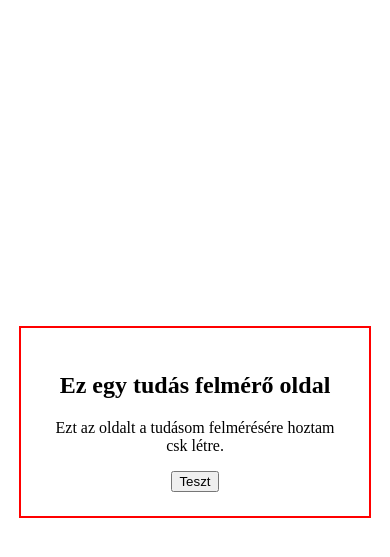
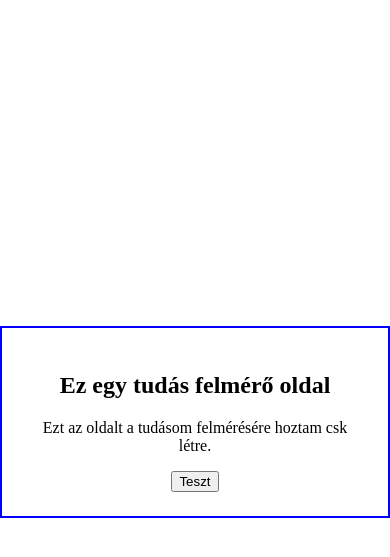
Before and after one commit to hajasko/fejleszto-utam, a PHP site: page / in a window 390 px wide. Shown: the top 557 px of the page. Run offline with PHP 8.4, Linux system fonts and the light colour scheme.

Commit message:
kártya reszponzivitás - 600px

```diff
--- a/styles/style.css
+++ b/styles/style.css
@@ -13,3 +13,10 @@ body {
     border: 2px solid red;
     text-align: center;
 }
+
+@media (max-width: 600px) {
+    .card {
+        width: 90%;
+        border-color: blue;
+    }
+}
```
